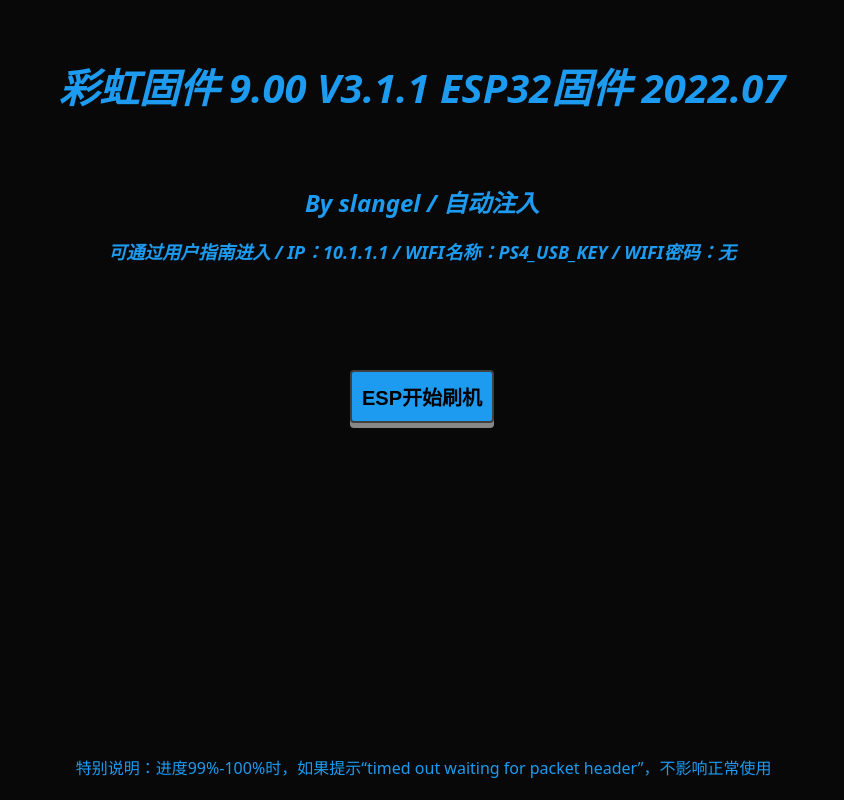
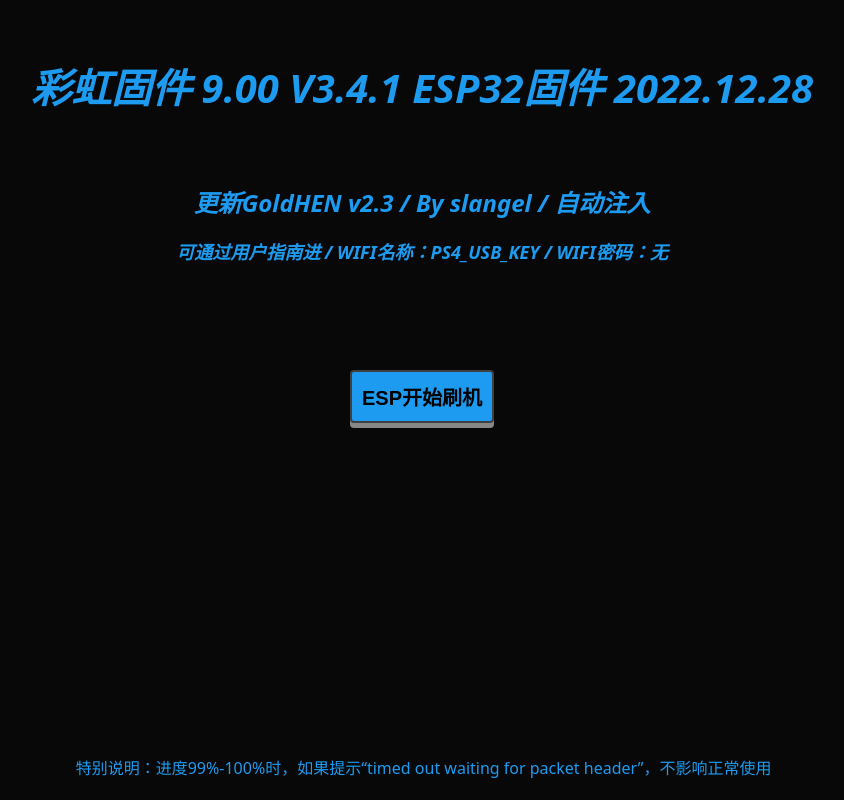
Before and after one commit to newpsgo/ESPWeb, a plain HTML site: page caihong900f32/index.html in a window 1280 px wide. Shown: the whole page, without its empty margins (218-1062 px from the left). Drawn offline with Linux system fonts and the light colour scheme.

Commit message:
Update index.html

```diff
--- a/caihong900f32/index.html
+++ b/caihong900f32/index.html
@@ -68,10 +68,10 @@
 <body>
 <script type="module" src="https://unpkg.com/esp-web-tools@8.0.6/dist/web/install-button.js?module"></script>
   <br>
-  <h1 style="font-size:40px;text-align:center;font-style:italic;"><font color="#1d9bf0"> 彩虹固件 9.00 V3.1.1 ESP32固件 2022.07 </font></h1>
+  <h1 style="font-size:40px;text-align:center;font-style:italic;"><font color="#1d9bf0"> 彩虹固件 9.00 V3.4.1 ESP32固件 2022.12.28 </font></h1>
   <br>
-  <h2 style="font-size:24px;text-align:center;font-style:italic;"><font color="#1d9bf0">By slangel / 自动注入</font></h2>
-  <h3 style="font-size:18px;text-align:center;font-style:italic;"><font color="#1d9bf0">可通过用户指南进入 / IP：10.1.1.1 / WIFI名称：PS4_USB_KEY / WIFI密码：无</font></h2>
+  <h2 style="font-size:24px;text-align:center;font-style:italic;"><font color="#1d9bf0">更新GoldHEN v2.3 / By slangel / 自动注入</font></h2>
+  <h3 style="font-size:18px;text-align:center;font-style:italic;"><font color="#1d9bf0">可通过用户指南进 / WIFI名称：PS4_USB_KEY / WIFI密码：无</font></h2>
 
 <br><br><br><br>
 <esp-web-install-button manifest="esp32.json">
```
